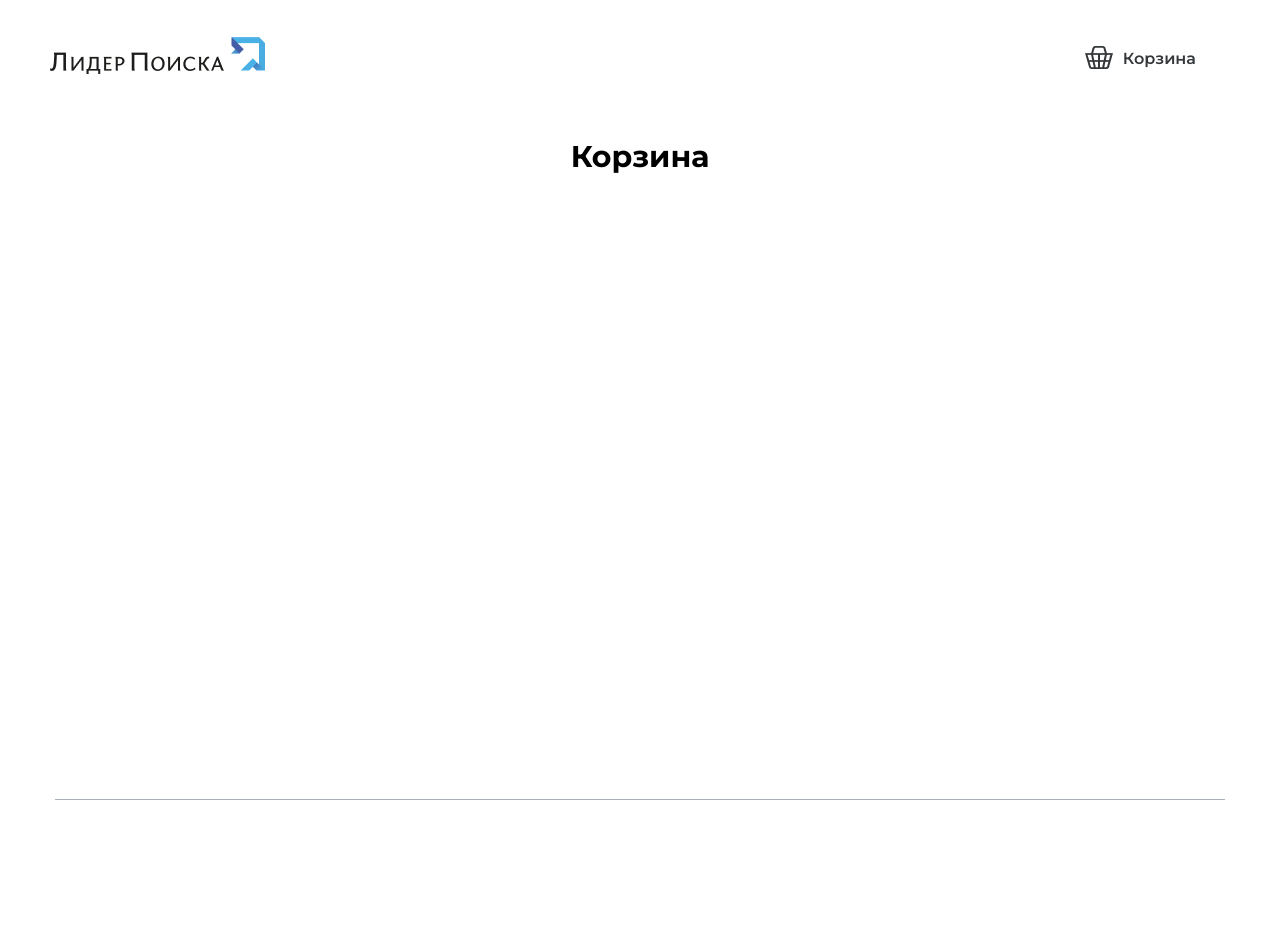
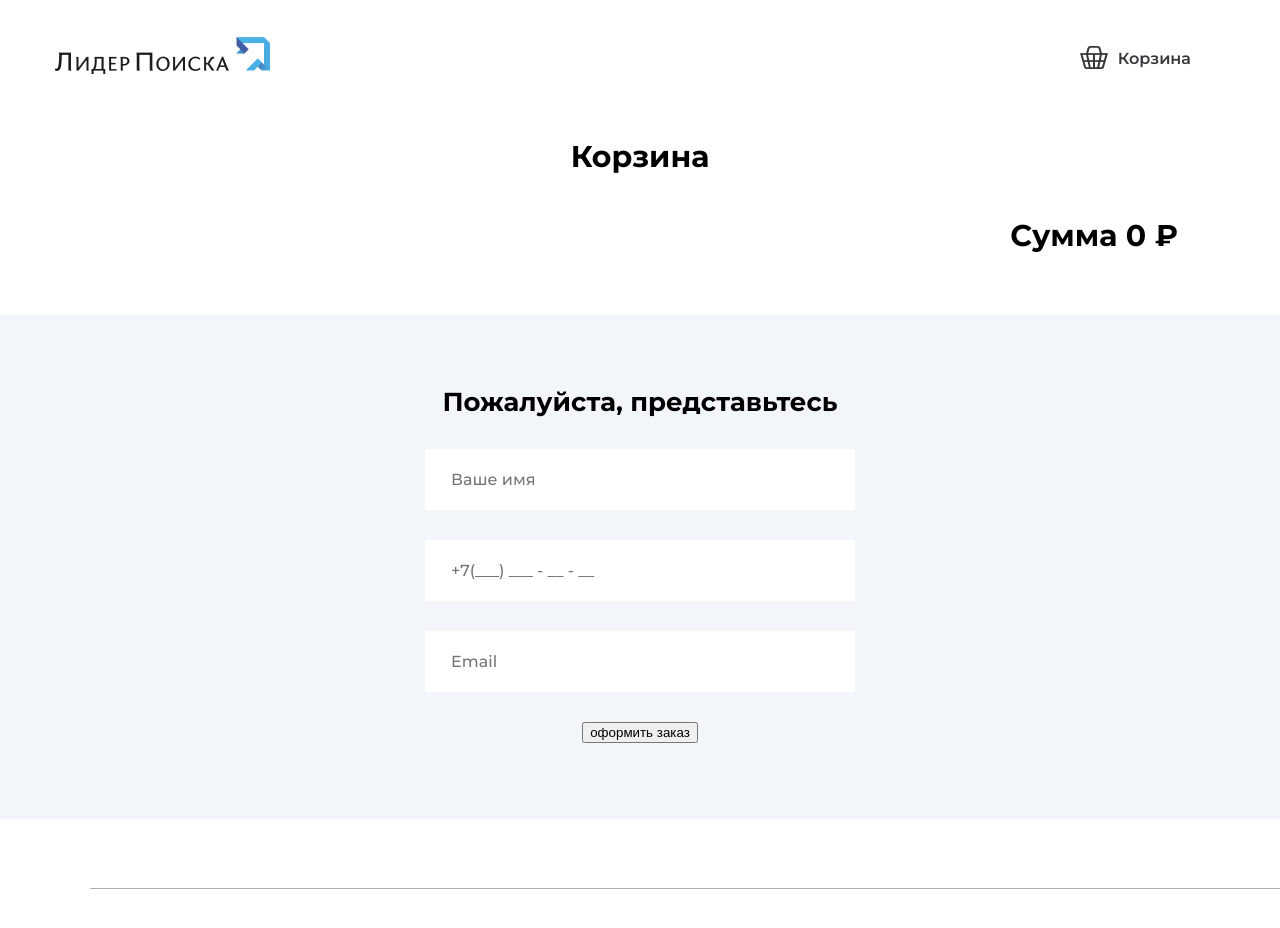
Before and after one commit to dmtrbb11/test_task, a React (Create React App) app: page /card in a window 1280 px wide. Shown: the top 928 px of the page. Before the commit the page ends 857 px from the top, so only its background shows below. Built offline with nearby package versions, Linux system fonts and the light colour scheme.

Commit message:
страница корзины и инпуты

```diff
--- a/src/App.js
+++ b/src/App.js
@@ -41,7 +41,7 @@ function App() {
   ]);
   const [cardArr, setCardArr] = useState([]);
   return (
-    <div className="container">
+    <div>
       <Header cardCount={cardCount} cardArr={cardArr} />
       <Routes>
         <Route
--- a/src/Components/Header/Header.js
+++ b/src/Components/Header/Header.js
@@ -2,6 +2,7 @@ import styles from "./Header.module.css";
 import { Link } from "react-router-dom";
 let Header = (props) => {
   return (
+    <div className="container">
       <div className={styles.header}>
         <Link to="/">
           <img className={styles.logo} src="/img/logo.png" alt="" />
@@ -26,6 +27,7 @@ let Header = (props) => {
           </div>
         )}
       </div>
+    </div>
   );
 };
 
--- a/src/Components/Header/Header.module.css
+++ b/src/Components/Header/Header.module.css
@@ -1,4 +1,5 @@
 .header {
+  margin-top: 37px;
   font-weight: 600;
   display: flex;
   align-items: center;
--- a/src/Components/Item/Item.js
+++ b/src/Components/Item/Item.js
@@ -1,13 +1,11 @@
-import React, { useEffect, useRef } from "react";
+import React from "react";
 import styles from "./Item.module.css";
 import { useState } from "react";
 
 let Item = (props) => {
   const [isHovering, setIsHovering] = useState(false);
-  const [isMargin, setIsMargin] = useState(false);
   const [BtnClicked, setBtnClicked] = useState(false);
-  const isMarginRef = useRef(isMargin);
-  isMarginRef.current = isMargin;
+
 
   const handleMouseOver = () => {
     setIsHovering(true);
@@ -19,25 +17,40 @@ let Item = (props) => {
 
   // изменение стилей по наведению
   const imgStyle = {
-    marginBottom: isHovering && window.innerWidth > 690 ? 4 : null,
+    marginBottom:
+      (isHovering && window.innerWidth > 690) ||
+      (BtnClicked && window.innerWidth > 690)
+        ? 4
+        : null,
+    transition: BtnClicked ? "0s" : "1s",
   };
 
   const priceStyle = {
-    marginBottom: isHovering && window.innerWidth > 690 ? 15 : null,
+    marginBottom:
+      (isHovering && window.innerWidth > 690) ||
+      (BtnClicked && window.innerWidth > 690)
+        ? 15
+        : null,
+    transition: BtnClicked ? "0s" : "1s",
   };
 
-  // появление кнопки через 1сек, при помощи IsMargin
-  useEffect(() => {
-    if (isHovering === true) {
-      setTimeout(() => {
-        setIsMargin(true);
-      }, 1000);
-    } else {
-      setTimeout(() => {
-        setIsMargin(false);
-      }, 0);
+  const btnStyle = {
+    backgroundColor: BtnClicked ? "#00A82D" : "#296DC1",
+    opacity: isHovering || BtnClicked ? 1 : 0,
+    transition: BtnClicked || isHovering === false ? "0s" : "1.3s",
+  };
+  ////////////////////////////////
+
+  // при переходе из корзины на главную, кнопка зеленая и написано "в корзине"
+  React.useEffect(() => {
+    if (
+      props.cardArr.find((el) => {
+        return el.itemName === props.item.itemName;
+      })
+    ) {
+      setBtnClicked(true);
     }
-  }, [isHovering]);
+  }, [props.cardArr]);
 
   const addToCard = () => {
     setBtnClicked(true);
@@ -52,7 +65,7 @@ let Item = (props) => {
         return [...prev, props.item];
       });
     }
-    console.log(props.cardArr, props.cardCount);
+    // console.log(props.cardArr, props.cardCount);
   };
 
   return (
@@ -60,7 +73,7 @@ let Item = (props) => {
       style={window.innerWidth <= 690 ? { height: 590 } : null}
       className={styles.item}
       onMouseOver={() => handleMouseOver()}
-      onMouseOut={() => handleMouseOver()} // заменить на handleMouseOver и при отводке курсора все останется на месте(handleMouseOut)
+      onMouseOut={() => handleMouseOut()}
     >
       <img
         style={imgStyle}
@@ -73,19 +86,17 @@ let Item = (props) => {
         {props.itemPrice}
       </span>
       {/* Button on width > 690 */}
-      {isMargin && window.innerWidth > 690 ? (
+      {window.innerWidth > 690 ? (
         <button
           onClick={addToCard}
-          style={
-            BtnClicked
-              ? { backgroundColor: "#00A82D" }
-              : { backgroundColor: "#296DC1" }
-          }
+          style={btnStyle}
           className={styles.addToCard_btn}
         >
           {BtnClicked ? "В корзине" : "добавить в корзину"}
         </button>
       ) : null}
+      {/* Button on width > 690 */}
+
       {/* Button on width <= 690 */}
       {window.innerWidth <= 690 ? (
         <button
--- a/src/Components/Item/Item.module.css
+++ b/src/Components/Item/Item.module.css
@@ -39,6 +39,7 @@
   border: none;
   text-transform: uppercase;
   color: #ffffff;
+  /* transition: 1s; */
 }
 
 @media (max-width: 1210px) {
@@ -229,7 +230,7 @@
 
 @media (max-width: 355px) {
   .item {
-    max-height: 420px;
+    max-height: 415px;
   }
 }
 
--- a/src/Pages/CardPage/CardPage.js
+++ b/src/Pages/CardPage/CardPage.js
@@ -1,11 +1,16 @@
 import styles from "./CardPage.module.css";
 import CardItem from "../../Components/CardItem/CardItem";
-import React, { useEffect } from "react";
+import React from "react";
 
 let CardPage = (props) => {
-
+  let sum = 0;
+  for (let i = 0; i < props.cardArr.length; i++) {
+    sum = sum + parseInt(props.cardArr[i].itemPrice.replace(/[^0-9]/g, ""));
+  }
+  console.log(sum);
   return (
     <div>
+      <div className="container">
         <h1 className="items_h1">Корзина</h1>
         <section className={styles.itemsCard_list}>
           {props.cardArr.map((e, index) => {
@@ -24,6 +29,20 @@ let CardPage = (props) => {
             );
           })}
         </section>
+        <div className={styles.total_price}>Сумма {sum} ₽ </div>
+      </div>
+      <section className={styles.form}>
+        <div className={styles.form_wrapper}>
+          <span className={styles.form_h1}>Пожалуйста, представьтесь</span>
+          <input className={styles.formInput_name} placeholder={"Ваше имя"} />
+          <input
+            className={styles.formInput_phone}
+            placeholder="+7(___) ___ - __ - __"
+          />
+          <input className={styles.formInput_mail} placeholder={"Email"} />
+          <button className={styles.form_btn}>оформить заказ</button>
+        </div>
+      </section>
     </div>
   );
 };
--- a/src/Pages/CardPage/CardPage.module.css
+++ b/src/Pages/CardPage/CardPage.module.css
@@ -1,5 +1,118 @@
+.container {
+  position: relative;
+  box-sizing: border-box;
+  padding: 0px;
+  /* max-width: 1200px; */
+  min-height: 100vh;
+  /* margin: 0 auto 57px auto; */
+}
 .itemsCard_list {
   display: flex;
   padding: 0 5px;
   flex-direction: column;
 }
+
+.total_price {
+  text-align: right;
+  margin-right: 47px;
+  font-style: normal;
+  font-weight: 700;
+  font-size: 30px;
+  line-height: 39px;
+  color: #000000;
+  margin-bottom: 60px;
+}
+
+.form {
+  box-sizing: border-box;
+  padding-top: 70px;
+  background-color: #f2f5f9;
+  margin-bottom: 127px;
+  position: relative;
+}
+
+.form::after {
+  content: "";
+  position: absolute;
+  max-width: 1200px;
+  height: 1px;
+  background-color: #a8afbb;
+  bottom: -70px;
+  left: 0;
+  right: 0;
+  margin-left: 90px;
+  display: inline-block;
+}
+
+.form_wrapper {
+  display: flex;
+  flex-direction: column;
+  align-items: center;
+}
+.form_h1 {
+  display: block;
+  font-family: "Montserrat";
+  font-style: normal;
+  font-weight: 700;
+  font-size: 26px;
+  line-height: 34px;
+  text-align: center;
+  color: #000000;
+  margin-bottom: 30px;
+}
+
+.formInput_name {
+  box-sizing: border-box;
+  width: 430px;
+  padding: 20px 26px 20px 26px;
+  border: none;
+  font-family: "Montserrat";
+  font-style: normal;
+  font-weight: 500;
+  font-size: 16px;
+  line-height: 21px;
+  color: #535860;
+  margin-bottom: 30px;
+}
+.formInput_name:focus {
+  outline: none;
+}
+
+.formInput_phone{
+  box-sizing: border-box;
+  width: 430px;
+  padding: 20px 26px 20px 26px;
+  border: none;
+  font-family: "Montserrat";
+  font-style: normal;
+  font-weight: 500;
+  font-size: 16px;
+  line-height: 21px;
+  color: #535860;
+  margin-bottom: 30px;
+}
+
+.formInput_phone:focus {
+  outline: none;
+}
+
+.formInput_mail{
+  box-sizing: border-box;
+  width: 430px;
+  padding: 20px 26px 20px 26px;
+  border: none;
+  font-family: "Montserrat";
+  font-style: normal;
+  font-weight: 500;
+  font-size: 16px;
+  line-height: 21px;
+  color: #535860;
+  margin-bottom: 30px;
+}
+
+.formInput_mail:focus {
+  outline: none;
+}
+.form_btn {
+  margin-bottom: 76px;
+}
--- a/src/Pages/MainPage/MainPage.jsx
+++ b/src/Pages/MainPage/MainPage.jsx
@@ -1,10 +1,12 @@
 import Item from "../../Components/Item/Item";
+import styles from "./MainPage.module.css";
 
 let MainPage = ({ itemsArr, cardCount, setCardCount, cardArr, setCardArr }) => {
   return (
-    <div>
+    <div className={styles.mainPage_wrapper}>
+      <div className="container">
         <h1 className="items_h1">Каталог товаров</h1>
-      <section className="items_list">
+        <section className="items_list" style={{ marginBottom: 127 }}>
           {itemsArr.map((e, index) => {
             return (
               <Item
@@ -22,6 +24,7 @@ let MainPage = ({ itemsArr, cardCount, setCardCount, cardArr, setCardArr }) => {
           })}
         </section>
       </div>
+    </div>
   );
 };
 
--- /dev/null
+++ b/src/Pages/MainPage/MainPage.module.css
@@ -0,0 +1,16 @@
+.mainPage_wrapper {
+  position: relative;
+}
+
+.mainPage_wrapper::after {
+  content: "";
+  position: absolute;
+  max-width: 1200px;
+  height: 1px;
+  background-color: #a8afbb;
+  bottom: -70px;
+  left: 0;
+  right: 0;
+  margin-left: 90px;
+  display: inline-block;
+}
--- a/src/style.css
+++ b/src/style.css
@@ -177,25 +177,10 @@ body {
 }
 
 .container {
-  position: relative;
   box-sizing: border-box;
-  padding: 37px 10px 70px 10px;
+  padding: 0px 15px 0px 15px;
   max-width: 1200px;
-  min-height: 100vh;
-  margin: 0 auto 57px auto;
-}
-
-.container::after {
-  content: "";
-  position: absolute;
-  max-width: 1200px;
-  height: 1px;
-  background-color: #a8afbb;
-  bottom: 0;
-  left: 0;
-  right: 0;
-  margin: 0 15px;
-  display: inline-block;
+  margin: 0 auto;
 }
 
 .items_h1 {
```
Lines whose indentation alone changed are shown as unchanged.
